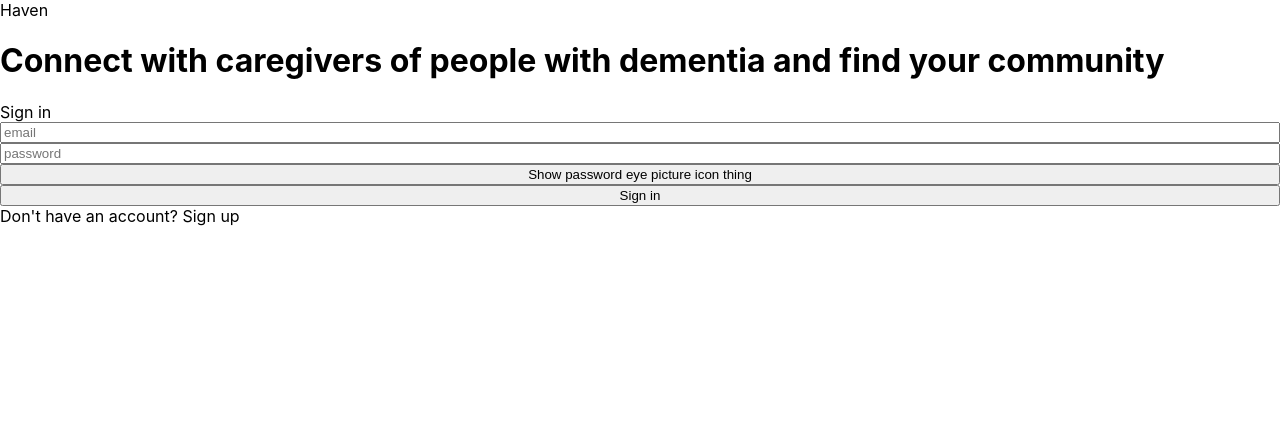
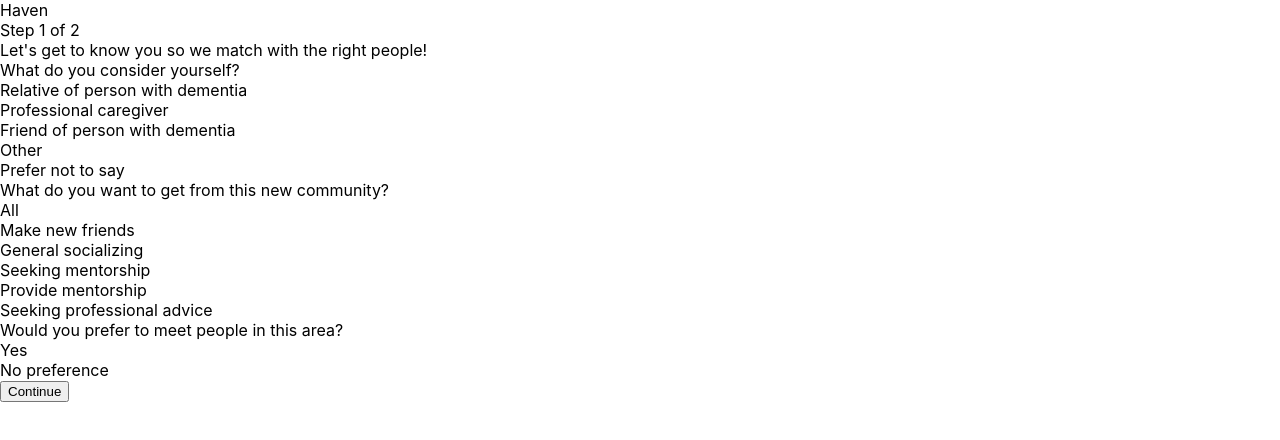
Before and after one commit to GaurabAryal/haven, a React (Create React App) app in the folder client/: page /onboarding in a window 1280 px wide. Before the commit this address led to /login. Shown: the top 440 px of the page. Built offline with nearby package versions, Linux system fonts and the light colour scheme.

Commit message:
First page of Onboarding pure frontend logic (no styling or graphql)

```diff
--- a/client/src/App.js
+++ b/client/src/App.js
@@ -2,6 +2,7 @@
 import { ApolloProvider } from '@apollo/react-hooks';
 import './App.css';
 import LoginPage from './Views/Login/LoginPage';
+import OnboardingContainer from './Views/Onboarding/OnboardingContainer';
 import ApolloClient from 'apollo-boost';
 import { createHttpLink } from 'apollo-link-http';
 import { setContext } from 'apollo-link-context';
@@ -66,6 +67,7 @@
       <Router>
         <Switch>
           <Route exact path="/login" component={LoginPage} />
+          <Route path="/onboarding" component={OnboardingContainer} />
           <PrivateRoute path="/" component={Test} />
         </Switch>
       </Router>
--- /dev/null
+++ b/client/src/Views/Onboarding/OnboardingContainer.js
@@ -0,0 +1,8 @@
+import React from 'react';
+import OnboardingPage from './OnboardingPage';
+
+export default class OnboardingContainer extends React.Component {
+  render() {
+    return <OnboardingPage />;
+  }
+}
--- /dev/null
+++ b/client/src/Views/Onboarding/OnboardingPage.js
@@ -0,0 +1,42 @@
+import React from 'react';
+import MatchmakingScreen from './components/MatchmakingScreen/MatchmakingScreen';
+import ProfileScreen from './components/ProfileScreen/ProfileScreen';
+import WaitingScreen from './components/WaitingScreen/WaitingScreen';
+
+export default class OnboardingContainer extends React.Component {
+  state = {
+    step: 1,
+    matchmakingData: {},
+    profileData: {},
+  };
+
+  goToNextStep = () => {
+    this.setState(prevState => {
+      return {
+        step: prevState.step + 1,
+      };
+    });
+  };
+
+  goToPrevStep = () => {
+    this.setState(prevState => {
+      return {
+        step: prevState.step--,
+      };
+    });
+  };
+
+  render() {
+    if (this.state.step === 1) {
+      return <MatchmakingScreen goToNextStep={this.goToNextStep} />;
+    } else if (this.state.step === 2) {
+      return (
+        <ProfileScreen
+          goToNextStep={this.goToNextStep}
+          goToPrevStep={this.goToPrevStep}
+        />
+      );
+    }
+    return <WaitingScreen />;
+  }
+}
--- /dev/null
+++ b/client/src/Views/Onboarding/components/MatchmakingScreen/MatchmakingScreen.js
@@ -0,0 +1,207 @@
+import React from 'react';
+import PropTypes from 'prop-types';
+import OnboardingRow from '../OnboardingRow/OnboardingRow';
+import SelectableContainer from 'src/components/SelectableContainer/SelectableContainer';
+
+const QUESTION_OPTIONS = {
+  position: {
+    relative: 'Relative of person with dementia',
+    professional: 'Professional caregiver',
+    friend: 'Friend of person with dementia',
+    other: 'Other',
+    unknown: 'Prefer not to say',
+  },
+  preferences: {
+    all: 'All',
+    friends: 'Make new friends',
+    socializing: 'General socializing',
+    mentee: 'Seeking mentorship',
+    mentor: 'Provide mentorship',
+    seekProfessional: 'Seeking professional advice',
+    giveProfessional: 'Giving professional advice',
+  },
+  isLocationPreferred: {
+    yes: 'Yes',
+    no: 'No preference',
+  },
+};
+
+export default class MatchmakingScreen extends React.Component {
+  state = {
+    position: {},
+    preferences: {},
+    isLocationPreferred: {},
+    city: '',
+    country: '',
+    error: false,
+  };
+
+  getFilteredPreferencesOptions() {
+    const isProfessional = this.state.position.professional;
+    if (isProfessional) {
+      return QUESTION_OPTIONS.preferences;
+    } else {
+      const filteredOptions = Object.assign(
+        {},
+        QUESTION_OPTIONS.preferences,
+      );
+      delete filteredOptions.giveProfessional;
+      return filteredOptions;
+    }
+  }
+
+  isValidInputs() {
+    const {
+      position,
+      preferences,
+      isLocationPreferred,
+      city,
+      country,
+    } = this.state;
+
+    const isFieldsFilled = Boolean(
+      Object.keys(position).length &&
+        Object.keys(preferences).length &&
+        Object.keys(isLocationPreferred).length,
+    );
+
+    const isLocationFilled = Boolean(city && country);
+
+    console.log("what'", isLocationFilled, city, country);
+
+    return (
+      isFieldsFilled &&
+      ((isLocationPreferred.yes && isLocationFilled) ||
+        isLocationPreferred.no)
+    );
+  }
+
+  onContinue = () => {
+    if (this.isValidInputs()) {
+      this.props.goToNextStep();
+    } else {
+      this.setState({ error: true });
+    }
+  };
+
+  onInputChange = (inputType, value) => {
+    this.setState({ [inputType]: value, error: false });
+  };
+
+  onSelectSingle = (type, option) => {
+    if (
+      !this.state.position.professional &&
+      this.state.preferences.giveProfessional
+    ) {
+      const preferences = Object.assign(this.state.preferences, {});
+      preferences.giveProfessional = false;
+      this.setState({ preferences });
+    }
+
+    if (!this.state[type][option]) {
+      this.setState({ [type]: { [option]: true }, error: false });
+    } else {
+      this.setState({ [type]: false, error: false });
+    }
+  };
+
+  onSelectMultiple = (type, option) => {
+    if (option === 'all' && !this.state[type].all) {
+      this.setState({ [type]: { all: true }, error: false });
+      return;
+    }
+    const selectedValues = Object.assign(this.state[type], {});
+
+    if (this.state[type].all) {
+      selectedValues.all = false;
+    }
+
+    if (selectedValues[option]) {
+      selectedValues[option] = false;
+    } else if (option !== 'all') {
+      selectedValues[option] = true;
+    }
+    this.setState({ [type]: selectedValues, error: false });
+  };
+
+  render() {
+    const {
+      position,
+      preferences,
+      isLocationPreferred,
+      city,
+      country,
+      error,
+    } = this.state;
+
+    return (
+      <div>
+        <div>Haven</div>
+        <div>Step 1 of 2</div>
+        <div>
+          Let&apos;s get to know you so we match with the right
+          people!
+        </div>
+        <OnboardingRow label="What do you consider yourself?">
+          <SelectableContainer
+            value={position}
+            options={QUESTION_OPTIONS.position}
+            onSelect={option =>
+              this.onSelectSingle('position', option)
+            }
+          />
+        </OnboardingRow>
+        <OnboardingRow label="What do you want to get from this new community?">
+          <SelectableContainer
+            value={preferences}
+            options={this.getFilteredPreferencesOptions()}
+            onSelect={option =>
+              this.onSelectMultiple('preferences', option)
+            }
+          />
+        </OnboardingRow>
+        <OnboardingRow label="Would you prefer to meet people in this area?">
+          <SelectableContainer
+            value={isLocationPreferred}
+            options={QUESTION_OPTIONS.isLocationPreferred}
+            onSelect={option =>
+              this.onSelectSingle('isLocationPreferred', option)
+            }
+          />
+        </OnboardingRow>
+        <OnboardingRow>
+          {isLocationPreferred.yes && (
+            <>
+              We&apos;ll use this information to connect you with a
+              local community
+              <input
+                type="text"
+                value={city}
+                placeholder="City"
+                onChange={e =>
+                  this.onInputChange('city', e.target.value)
+                }
+              />
+              <input
+                type="text"
+                value={country}
+                placeholder="country"
+                onChange={e =>
+                  this.onInputChange('country', e.target.value)
+                }
+              />
+            </>
+          )}
+        </OnboardingRow>
+        {error && <div>Please fill in all fields</div>}
+        <button disabled={error} onClick={this.onContinue}>
+          Continue
+        </button>
+      </div>
+    );
+  }
+}
+
+MatchmakingScreen.propTypes = {
+  goToNextStep: PropTypes.func,
+};
--- /dev/null
+++ b/client/src/Views/Onboarding/components/OnboardingRow/OnboardingRow.js
@@ -0,0 +1,19 @@
+import React from 'react';
+import PropTypes from 'prop-types';
+
+export default function OnboardingRow(props) {
+  return (
+    <div>
+      <div>{props.label}</div>
+      {props.children}
+    </div>
+  );
+}
+
+OnboardingRow.propTypes = {
+  children: PropTypes.oneOfType([
+    PropTypes.arrayOf(PropTypes.node),
+    PropTypes.node,
+  ]),
+  label: PropTypes.string,
+};
--- /dev/null
+++ b/client/src/Views/Onboarding/components/ProfileScreen/ProfileScreen.js
@@ -0,0 +1,30 @@
+import React from 'react';
+import PropTypes from 'prop-types';
+
+export default class OnboardingContainer extends React.Component {
+  state = {
+    step: 1,
+    matchmakingData: {},
+    profileData: {},
+  };
+
+  goToNextStep = () => {
+    this.setState(prevState => {
+      return {
+        step: prevState.step++,
+      };
+    });
+  };
+
+  goToPrevStep = () => {
+    this.setState(prevState => {
+      return {
+        step: prevState.step--,
+      };
+    });
+  };
+
+  render() {
+    return <div>hi</div>;
+  }
+}
--- /dev/null
+++ b/client/src/Views/Onboarding/components/WaitingScreen/WaitingScreen.js
@@ -0,0 +1,30 @@
+import React from 'react';
+import PropTypes from 'prop-types';
+
+export default class OnboardingContainer extends React.Component {
+  state = {
+    step: 1,
+    matchmakingData: {},
+    profileData: {},
+  };
+
+  goToNextStep = () => {
+    this.setState(prevState => {
+      return {
+        step: prevState.step++,
+      };
+    });
+  };
+
+  goToPrevStep = () => {
+    this.setState(prevState => {
+      return {
+        step: prevState.step--,
+      };
+    });
+  };
+
+  render() {
+    return <div />;
+  }
+}
--- /dev/null
+++ b/client/src/components/Selectable/Selectable.css
@@ -0,0 +1,3 @@
+.selected {
+    border: 1px solid red;
+}
--- /dev/null
+++ b/client/src/components/Selectable/Selectable.js
@@ -0,0 +1,24 @@
+import React from 'react';
+import PropTypes from 'prop-types';
+import './Selectable.css';
+
+export default function Selectable(props) {
+  return props.children ? (
+    <div
+      className={props.isSelected ? 'selected' : 'notSelected'}
+      onClick={props.onClick}
+    >
+      {props.children}
+    </div>
+  ) : null;
+}
+
+Selectable.propTypes = {
+  isSelected: PropTypes.bool,
+  onClick: PropTypes.func.isRequired,
+  children: PropTypes.oneOfType([
+    PropTypes.string,
+    PropTypes.arrayOf(PropTypes.node),
+    PropTypes.node,
+  ]),
+};
--- /dev/null
+++ b/client/src/components/SelectableContainer/SelectableContainer.js
@@ -0,0 +1,29 @@
+import React from 'react';
+import PropTypes from 'prop-types';
+import Selectable from 'src/components/Selectable/Selectable';
+
+export default function SelectableContainer(props) {
+  return (
+    <div>
+      {Object.entries(props.options).map(
+        ([option, label]) => (
+          <Selectable
+            isSelected={props.value[option]}
+            onClick={() => props.onSelect(option)}
+            key={option}
+          >
+            {label}
+          </Selectable>
+        ),
+        this,
+      )}
+    </div>
+  );
+}
+
+SelectableContainer.propTypes = {
+  value: PropTypes.object.isRequired,
+  options: PropTypes.object.isRequired,
+  multiselect: PropTypes.bool,
+  onSelect: PropTypes.func,
+};
```
Also changed, not shown: 1 other file (tests, documents, lock files or other folders).
